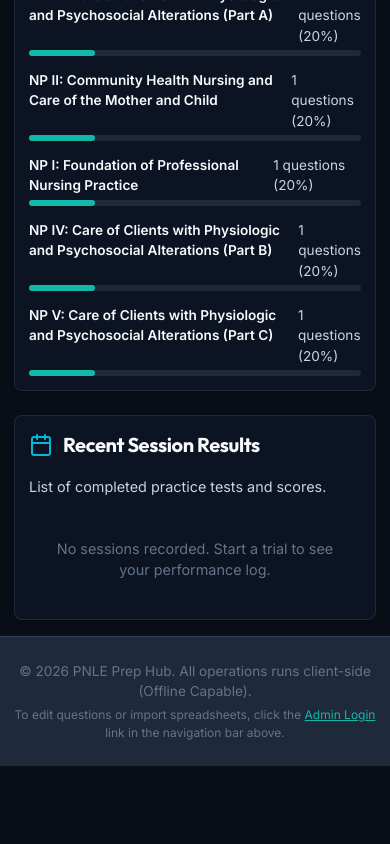
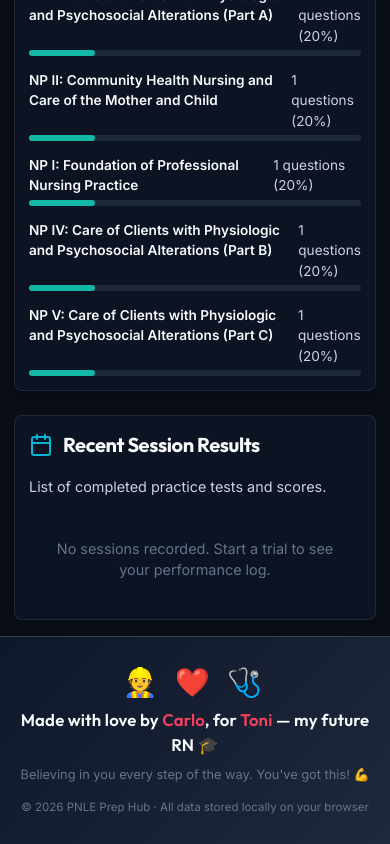
Before and after one commit to noweee/pnle-prep-hub, a React (Vite) app: page / in a window 390 px wide. Shown: the part 1102-1946 px from the top of the page. Before the commit the page ends 1868 px from the top, so only its background shows below. Built offline with nearby package versions, Linux system fonts and the light colour scheme.

Commit message:
fix: mobile quiz header, config dropdowns, and add love dedication footer

```diff
--- a/src/App.tsx
+++ b/src/App.tsx
@@ -411,34 +411,24 @@ export default function App() {
         </div>
       )}
 
-      {/* Footer */}
-      <footer
-        style={{
-          borderTop: '1px solid var(--border-color)',
-          background: 'var(--bg-tertiary)',
-          padding: '24px 0',
-          fontSize: '0.85rem',
-          color: 'var(--text-muted)',
-          textAlign: 'center'
-        }}
-      >
+      {/* Love Dedication Footer */}
+      <footer className="love-footer">
         <div className="container">
-          <p>© {new Date().getFullYear()} PNLE Prep Hub. All operations runs client-side (Offline Capable).</p>
-          <p style={{ marginTop: '4px', fontSize: '0.75rem' }}>
-            To edit questions or import spreadsheets, click the{' '}
-            <button
-              style={{ background: 'none', border: 'none', padding: 0, color: 'var(--primary)', cursor: 'pointer', textDecoration: 'underline', font: 'inherit' }}
-              onClick={() => {
-                if (isAdminMode) handleLockAdmin();
-                else setIsPasscodeOpen(true);
-              }}
-            >
-              {isAdminMode ? 'Admin Lock' : 'Admin Login'}
-            </button>{' '}
-            link in the navigation bar above.
-          </p>
+          <div className="love-footer-inner">
+            <div className="love-footer-hearts">👷 ❤️ 🩺</div>
+            <p className="love-footer-message">
+              Made with love by <em>Carlo</em>, for <em>Toni</em> — my future RN 🎓
+            </p>
+            <p className="love-footer-sub">
+              Believing in you every step of the way. You've got this! 💪
+            </p>
+            <p style={{ fontSize: '0.72rem', color: 'var(--text-muted)', marginTop: '8px' }}>
+              © {new Date().getFullYear()} PNLE Prep Hub · All data stored locally on your browser
+            </p>
+          </div>
         </div>
       </footer>
+
 
     </div>
   );
--- a/src/components/ExamSimulator.tsx
+++ b/src/components/ExamSimulator.tsx
@@ -249,11 +249,12 @@ export default function ExamSimulator({ questions, onQuizSubmitted, onSubmitRevi
 
             <div className="quiz-config-grid">
               <div className="form-group">
-                <label className="form-label">1. Select Subject / Board area</label>
+                <label className="form-label">1. Select Subject / Board Area</label>
                 <select
                   className="form-control"
                   value={config.category}
                   onChange={(e) => setConfig({ ...config, category: e.target.value })}
+                  style={{ width: '100%' }}
                 >
                   <option value="all">All Subjects (Complete Board Coverage)</option>
                   {categories.filter(c => c !== 'all').map((cat, idx) => (
@@ -266,13 +267,14 @@ export default function ExamSimulator({ questions, onQuizSubmitted, onSubmitRevi
               </div>
 
               <div className="form-group">
-                <label className="form-label">2. Select Number of Questions</label>
+                <label className="form-label">2. Number of Questions</label>
                 <input
                   type="number"
                   className="form-control"
                   min={1}
                   max={maxQuestions}
                   value={config.questionCount}
+                  style={{ width: '100%' }}
                   onChange={(e) => {
                     const val = parseInt(e.target.value);
                     if (!isNaN(val)) {
@@ -280,13 +282,12 @@ export default function ExamSimulator({ questions, onQuizSubmitted, onSubmitRevi
                     }
                   }}
                 />
-                <div style={{ display: 'flex', gap: '8px', marginTop: '8px' }}>
+                <div className="quick-pick-row">
                   {[5, 10, 25, 50, 100].map((num) => (
                     <button
                       key={num}
                       type="button"
-                      className="btn btn-secondary"
-                      style={{ padding: '4px 8px', fontSize: '0.75rem' }}
+                      className="btn btn-secondary quick-pick-btn"
                       disabled={num > maxQuestions}
                       onClick={() => setConfig({ ...config, questionCount: num })}
                     >
@@ -348,39 +349,38 @@ export default function ExamSimulator({ questions, onQuizSubmitted, onSubmitRevi
   return (
     <div className="flex flex-col gap-3">
       {/* Header bar during testing */}
-      <div className="flex justify-between align-center card" style={{ padding: '16px', borderRadius: 'var(--radius-sm)' }}>
-        <div style={{ display: 'flex', alignItems: 'center', gap: '16px' }}>
-          <span className="badge badge-info" style={{ textTransform: 'uppercase', letterSpacing: '0.05em' }}>
+      <div className="quiz-header-bar card" style={{ padding: '12px 16px', borderRadius: 'var(--radius-sm)' }}>
+        {/* Row 1: mode badge + category */}
+        <div className="quiz-header-top">
+          <span className="badge badge-info" style={{ textTransform: 'uppercase', letterSpacing: '0.05em', whiteSpace: 'nowrap' }}>
             {session.config.mode === 'qna' ? 'Q&A Practice' : 'Exam Simulation'}
           </span>
-          <span style={{ fontSize: '0.9rem', color: 'var(--text-muted)' }}>
-            Category: {q.category || 'General'}
+          <span className="quiz-category-label">
+            {q.category || 'General'}
           </span>
         </div>
 
-        <div style={{ display: 'flex', alignItems: 'center', gap: '12px' }}>
-          <div className="flex align-center gap-1" style={{ color: timerSeconds < 60 ? 'var(--danger)' : 'var(--text-primary)' }}>
-            <Clock size={18} />
-            <span style={{ fontFamily: 'var(--font-heading)', fontWeight: '700', fontSize: '1.1rem' }}>
-              {formatTime(timerSeconds)}
-            </span>
+        {/* Row 2: timer + action buttons */}
+        <div className="quiz-header-actions">
+          <div className="quiz-timer" style={{ color: timerSeconds < 60 ? 'var(--danger)' : 'var(--text-primary)' }}>
+            <Clock size={16} />
+            <span>{formatTime(timerSeconds)}</span>
           </div>
           <button
-            className="btn btn-secondary"
+            className="btn btn-secondary quiz-action-btn"
             onClick={() => setIsReportOpen(true)}
-            style={{ padding: '6px 12px', fontSize: '0.8rem', color: 'var(--warning)', borderColor: 'var(--warning)' }}
+            style={{ color: 'var(--warning)', borderColor: 'var(--warning)' }}
             title="Report mistake or revision request"
           >
             <AlertTriangle size={14} />
-            Report Issue
+            <span className="quiz-btn-label">Report Issue</span>
           </button>
           <button
-            className={`btn ${currentQState.isFlagged ? 'btn-danger' : 'btn-secondary'}`}
+            className={`btn quiz-action-btn ${currentQState.isFlagged ? 'btn-danger' : 'btn-secondary'}`}
             onClick={handleToggleFlag}
-            style={{ padding: '6px 12px', fontSize: '0.8rem' }}
           >
             <Flag size={14} />
-            {currentQState.isFlagged ? 'Flagged' : 'Flag for Review'}
+            <span className="quiz-btn-label">{currentQState.isFlagged ? 'Flagged' : 'Flag'}</span>
           </button>
         </div>
       </div>
--- a/src/index.css
+++ b/src/index.css
@@ -524,6 +524,120 @@ h1, h2, h3, h4, h5, h6 {
   display: grid;
   grid-template-columns: 1fr 280px;
   gap: 24px;
+}
+
+/* Quiz header bar — 2-row flex layout */
+.quiz-header-bar {
+  display: flex;
+  flex-direction: column;
+  gap: 10px;
+}
+
+.quiz-header-top {
+  display: flex;
+  align-items: center;
+  gap: 10px;
+  flex-wrap: wrap;
+}
+
+.quiz-category-label {
+  font-size: 0.85rem;
+  color: var(--text-muted);
+  overflow: hidden;
+  text-overflow: ellipsis;
+  white-space: nowrap;
+  max-width: 100%;
+}
+
+.quiz-header-actions {
+  display: flex;
+  align-items: center;
+  gap: 8px;
+  flex-wrap: wrap;
+}
+
+.quiz-timer {
+  display: flex;
+  align-items: center;
+  gap: 6px;
+  font-family: var(--font-heading);
+  font-weight: 700;
+  font-size: 1.05rem;
+  white-space: nowrap;
+  margin-right: auto; /* pushes buttons to the right */
+}
+
+.quiz-action-btn {
+  padding: 6px 12px;
+  font-size: 0.8rem;
+  display: flex;
+  align-items: center;
+  gap: 6px;
+  white-space: nowrap;
+}
+
+/* Quick-pick question count buttons */
+.quick-pick-row {
+  display: flex;
+  flex-wrap: wrap;
+  gap: 8px;
+  margin-top: 8px;
+}
+
+.quick-pick-btn {
+  padding: 6px 12px;
+  font-size: 0.82rem;
+  flex: 1;
+  min-width: 44px;
+  text-align: center;
+}
+
+/* Love dedication footer */
+.love-footer {
+  border-top: 1px solid var(--border-color);
+  background: linear-gradient(135deg, var(--bg-secondary) 0%, var(--bg-tertiary) 100%);
+  padding: 28px 0;
+  text-align: center;
+}
+
+.love-footer-inner {
+  display: flex;
+  flex-direction: column;
+  align-items: center;
+  gap: 6px;
+}
+
+.love-footer-hearts {
+  font-size: 1.5rem;
+  letter-spacing: 4px;
+  animation: heartbeat 1.8s ease-in-out infinite;
+}
+
+.love-footer-message {
+  font-family: var(--font-heading);
+  font-size: 1.05rem;
+  font-weight: 600;
+  color: var(--text-primary);
+  letter-spacing: 0.01em;
+}
+
+.love-footer-message em {
+  font-style: normal;
+  color: var(--danger);
+}
+
+.love-footer-sub {
+  font-size: 0.8rem;
+  color: var(--text-muted);
+  margin-top: 2px;
+}
+
+@keyframes heartbeat {
+  0%, 100% { transform: scale(1); }
+  14% { transform: scale(1.2); }
+  28% { transform: scale(1); }
+  42% { transform: scale(1.15); }
+  70% { transform: scale(1); }
 }
 
 @media (max-width: 900px) {
```
